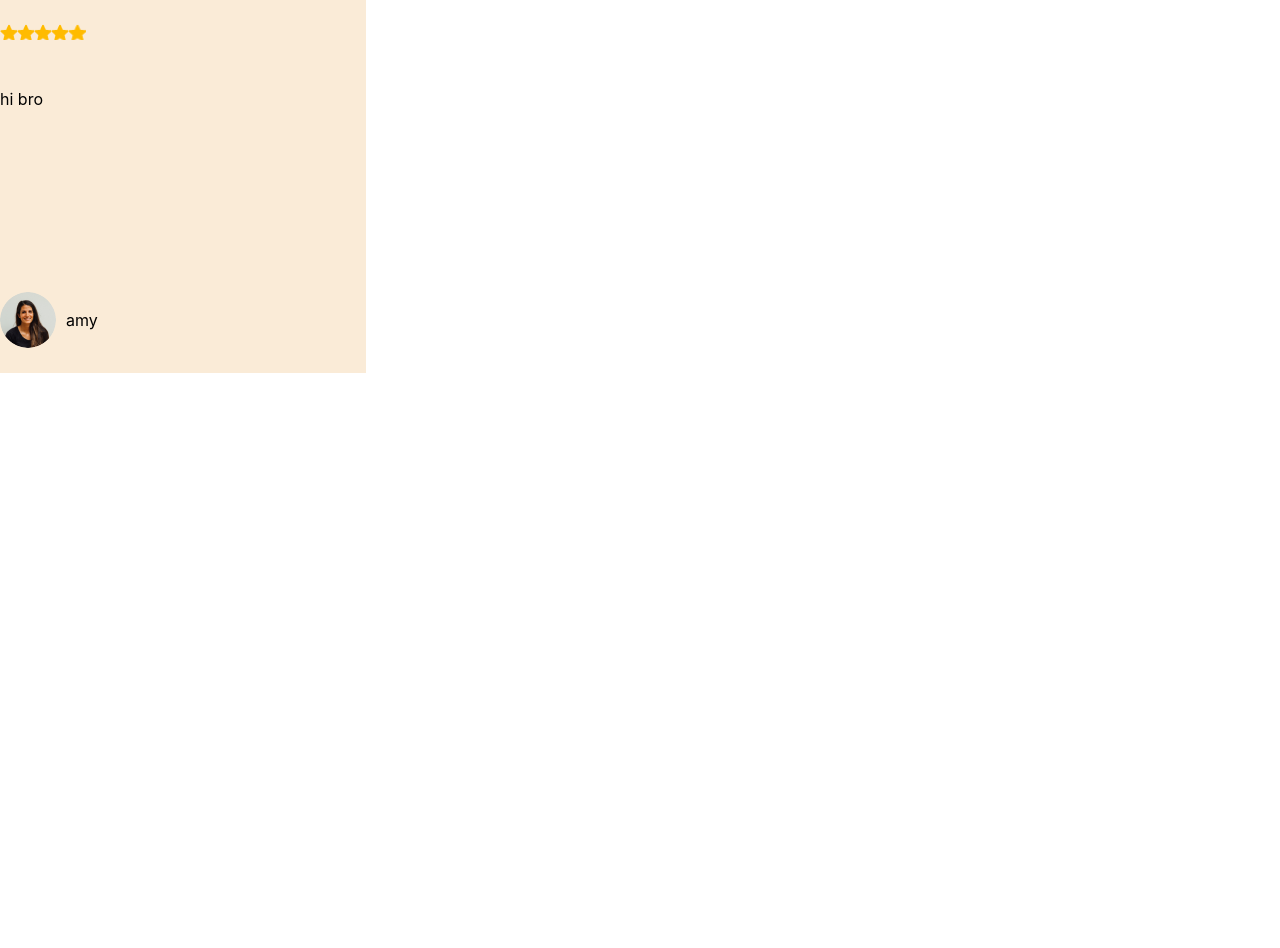
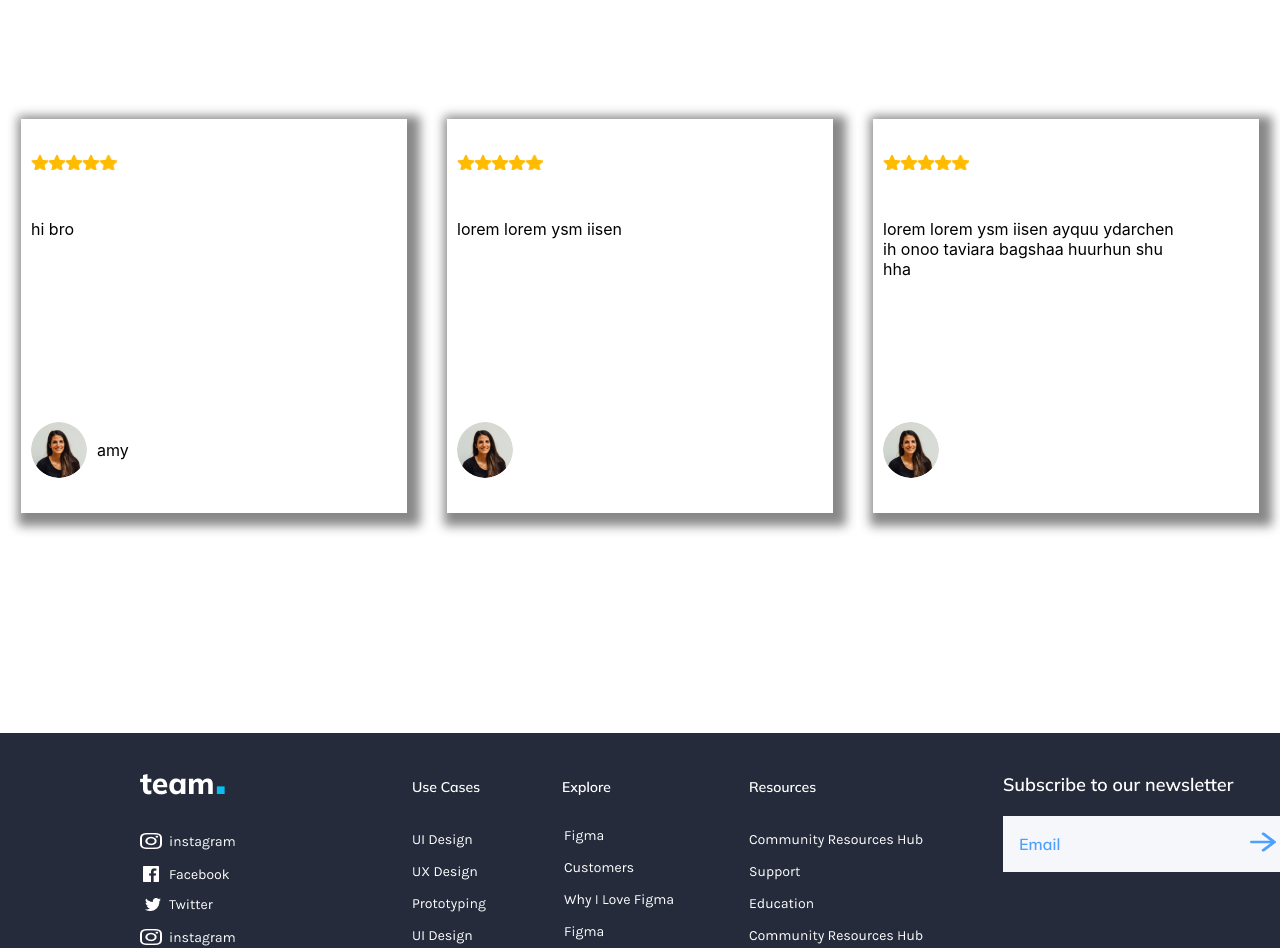
Before and after one commit to kitem1tsUri/hoyrdugaar, a React (Create React App) app: page / in a window 1280 px wide. Shown: the part 3209-4157 px from the top of the page. Before the commit the page ends 3582 px from the top, so only its background shows below. Built offline with nearby package versions, Linux system fonts and the light colour scheme.

Commit message:
ehnii tusul duusav (ajilladaggui

```diff
--- a/src/App.js
+++ b/src/App.js
@@ -92,9 +92,10 @@ function App() {
             </div>
             <div className='bottom_container'>
                 <Card text={"hi bro"} name={"amy"}/>
-                <div></div>
-                <div></div>
-
+                <Card text={"lorem lorem ysm iisen "} mame={"richard"}/>
+                <Card text={"lorem lorem ysm iisen ayquu ydarchen ih onoo taviara bagshaa huurhun shu hha "} mame={"elouna"}/>
+            </div>
+            <div className='footer'>
             </div>
 
 
--- a/src/components/Card.js
+++ b/src/components/Card.js
@@ -1,4 +1,3 @@
-
 
 const Card = ({text, name}) => {
     return (
--- a/src/main.css
+++ b/src/main.css
@@ -248,10 +248,14 @@
     height: 374px;
     width: 366px;
     color: black;
-    background-color: antiquewhite;
+    background-color:white;
     display: flex;
     flex-direction: column;
     justify-content: space-around;
+    margin: 20px;
+    padding: 20px;
+    padding: 10px;
+    box-shadow: 5px 5px 10px 8px #888888;
 }
 .str {
     width: 17.11px;
@@ -276,3 +280,15 @@
     border-radius: 50%;
     background-image: url(./picture/Ellipse.png);
 }
+.footer {
+    margin-top: 200px;
+    background-image: url(./picture/Footer.png);
+    width: 100vw;
+    height: 336px;
+    background-size: cover;
+}
+.bottom_container {
+    justify-content: center;
+    display: flex;
+    margin-top: 100px;
+}
```
Also changed, not shown: src/picture/Footer.png (added).
